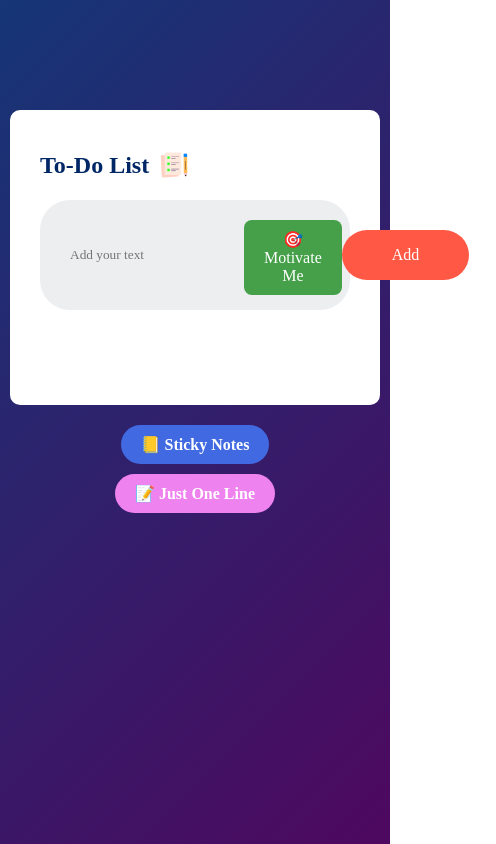
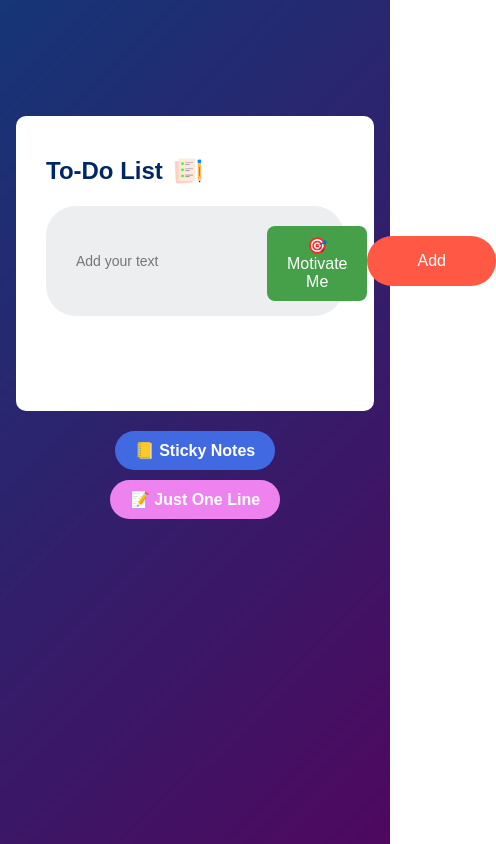
Before and after one commit to Harshitaa456/to-do-and-notes, a plain HTML site: page index.html in a window 390 px wide. Shown: the whole page, 496 px wide, since content can reach past the window. Drawn offline with Linux system fonts and the light colour scheme.

Commit message:
Updated styles.css with responsive changes

```diff
--- a/styles.css
+++ b/styles.css
@@ -1,119 +1,128 @@
-*{
-    margin:0;
-    padding:0;
-    font-family:'poppins',sens-serif;
+* {
+    margin: 0;
+    padding: 0;
+    font-family: 'Poppins', sans-serif;
     box-sizing: border-box;
+  }
 
-}
-.container{
+  .container {
     width: 100%;
     min-height: 100vh;
-    background: linear-gradient(135deg,#153677,#4e085f);
-    padding: 10px;
+    background: linear-gradient(135deg, #153677, #4e085f);
+    padding: 1rem;
   }
-.todo-app{
+
+  .todo-app {
     width: 100%;
-    max-width: 540px;
+    max-width: 33.75rem; /* 540px */
     background: #fff;
-    margin: 100px auto 20px;
-    padding: 40px 30px 70px;
-    border-radius: 10px;
+    margin: 6.25rem auto 1.25rem; /* 100px auto 20px */
+    padding: 2.5rem 1.875rem 4.375rem; /* 40px 30px 70px */
+    border-radius: 0.625rem; /* 10px */
   }
-.todo-app h2{
-    color:#002765;
+
+  .todo-app h2 {
+    color: #002765;
     display: flex;
     align-items: center;
-    margin-bottom: 20px;
+    margin-bottom: 1.25rem; /* 20px */
+    font-size: 1.5rem;
   }
-.todo-app h2 img{
-    width: 30px;
-    margin-left: 10px;
+
+  .todo-app h2 img {
+    width: 1.875rem; /* 30px */
+    margin-left: 0.625rem; /* 10px */
   }
-.row{
 
+  .row {
     display: flex;
     align-items: center;
     justify-content: space-between;
     background: #edeef0;
-    border-radius: 30px;
-    padding-left: 20px;
-    margin-bottom: 25px;
+    border-radius: 1.875rem; /* 30px */
+    padding-left: 1.25rem; /* 20px */
+    margin-bottom: 1.5625rem; /* 25px */
+  }
 
-}
-input{
+  input {
     flex: 1;
     border: none;
     outline: none;
     background: transparent;
-    padding: 10px;
-    font-weight: 14px;
+    padding: 0.625rem; /* 10px */
+    font-size: 0.875rem; /* 14px */
   }
-button{
+
+  button {
     border: none;
     outline: none;
-    padding: 16px 50px;
+    padding: 1rem 3.125rem; /* 16px 50px */
     background: #ff5945;
-    color:#fff;
-    font-size: 16px;
+    color: #fff;
+    font-size: 1rem; /* 16px */
     cursor: pointer;
-    border-radius: 40px;
+    border-radius: 2.5rem; /* 40px */
+  }
 
-}
-ul li{
+  ul li {
     list-style: none;
-    font-size: 17px;
-    padding: 12px 8px 12px 50px;
+    font-size: 1.0625rem; /* 17px */
+    padding: 0.75rem 0.5rem 0.75rem 3.125rem; /* 12px 8px 12px 50px */
     user-select: none;
     cursor: pointer;
     position: relative;
   }
-ul li::before{
+
+  ul li::before {
     content: '';
     position: absolute;
-    height: 24px;
-    width: 24px;
+    height: 1.5rem; /* 24px */
+    width: 1.5rem; /* 24px */
     border-radius: 50%;
     background-image: url(images/unchecked.png);
     background-size: cover;
     background-position: center;
-    top: 12px;
-    left: 8px;
+    top: 0.75rem; /* 12px */
+    left: 0.5rem; /* 8px */
+  }
 
-}
-ul li.checked{
+  ul li.checked {
     color: #555;
     text-decoration: line-through;
   }
-ul li.checked::before{
+
+  ul li.checked::before {
     background-image: url(images/checked.png);
+  }
 
-}
-ul li span{
+  ul li span {
     position: absolute;
     right: 0;
-    top: 5px;
-    width: 40px;
-    height: 40px;
-    font-size: 22px;
+    top: 0.3125rem; /* 5px */
+    width: 2.5rem; /* 40px */
+    height: 2.5rem;
+    font-size: 1.375rem; /* 22px */
     color: #555;
-    line-height: 40px;
+    line-height: 2.5rem;
     text-align: center;
   }
-ul li span:hover{
+
+  ul li span:hover {
     background: #edeef0;
   }
+
   #motivation-container {
-    margin-top: 20px;
+    margin-top: 1.25rem; /* 20px */
     text-align: center;
   }
 
   #motivateBtn {
-    padding: 10px 20px;
-    font-size: 16px;
-    background-color:  #45a049;
+    padding: 0.625rem 1.25rem; /* 10px 20px */
+    font-size: 1rem;
+    background-color: #45a049;
     color: white;
     border: none;
-    border-radius: 8px;
+    border-radius: 0.5rem; /* 8px */
     cursor: pointer;
     transition: background-color 0.3s;
   }
@@ -123,41 +132,45 @@ ul li span:hover{
   }
 
   #motivationText {
-    margin-top: 15px;
+    margin-top: 0.9375rem; /* 15px */
     font-style: italic;
     color: #333;
-    font-size: 18px;
+    font-size: 1.125rem; /* 18px */
     transition: opacity 0.3s;
   }
-theme-btn{
+
+  theme-btn {
     background-color: #7f8c8d;
   }
 
- .Sticky-notes{
+  .Sticky-notes {
     text-align: center;
-    margin-top: 20px;
+    margin-top: 1.25rem; /* 20px */
   }
- .stickynotes-button{
+
+  .stickynotes-button {
     display: inline-block;
-    padding: 10px 20px;
-    background-color:royalblue;
+    padding: 0.625rem 1.25rem; /* 10px 20px */
+    background-color: royalblue;
     color: white;
     text-decoration: none;
-    border-radius: 25px;
+    border-radius: 1.5625rem; /* 25px */
     font-weight: bolder;
     transition: background-color 0.3s ease;
   }
- .stickynotes-button:hover{
-    background-color:darkblue;
+
+  .stickynotes-button:hover {
+    background-color: darkblue;
   }
+
   .just-one-line-btn {
     display: inline-block;
     background-color: violet;
     color: #fff;
     border: none;
-    padding: 10px 20px;
-    border-radius: 20px;
-    font-size: 16px;
+    padding: 0.625rem 1.25rem; /* 10px 20px */
+    border-radius: 1.25rem; /* 20px */
+    font-size: 1rem;
     cursor: pointer;
     transition: background-color 0.3s ease;
     text-decoration: none;
@@ -167,10 +180,11 @@ theme-btn{
   .just-one-line-btn:hover {
     background-color: darkorchid;
   }
+
   .feature-buttons {
     display: flex;
     flex-direction: column;
     align-items: center;
-    gap: 10px;
-    margin-top: 20px;
+    gap: 0.625rem; /* 10px */
+    margin-top: 1.25rem; /* 20px */
   }
```
Lines whose indentation alone changed are shown as unchanged.
